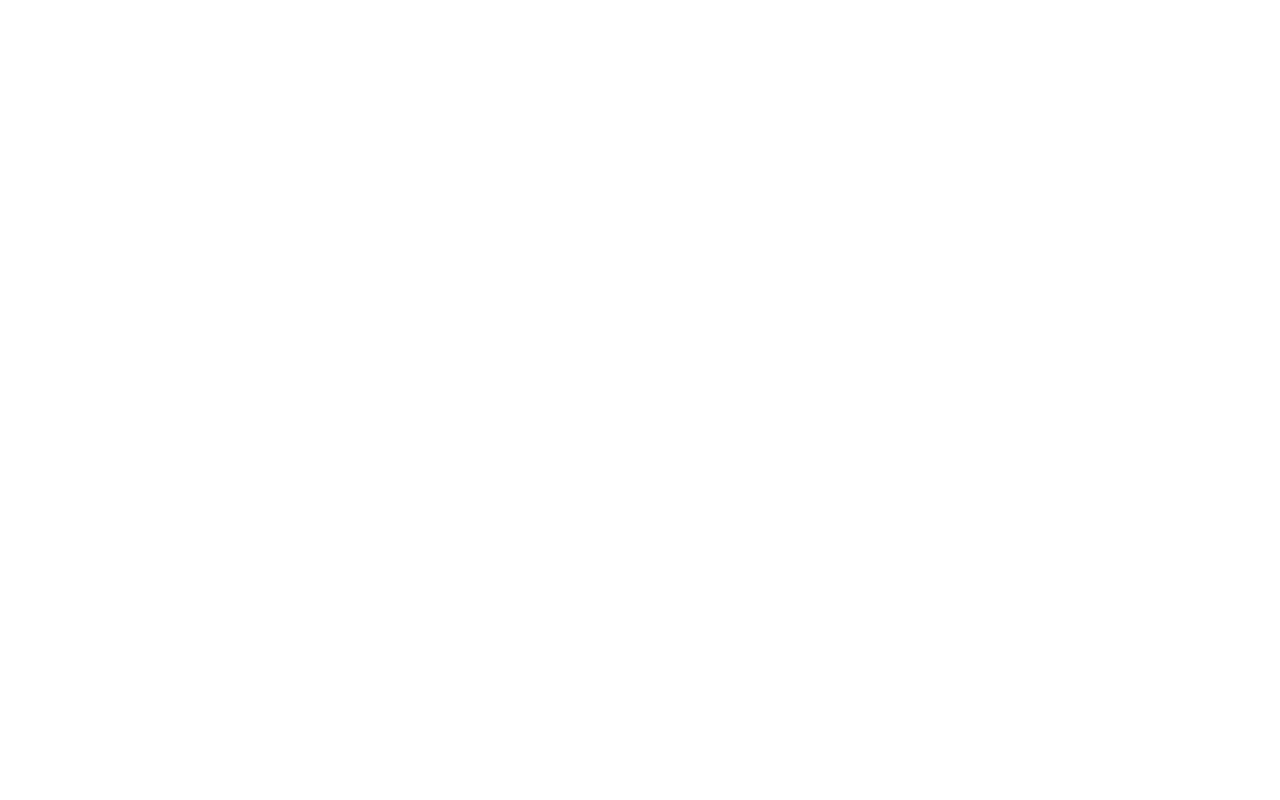
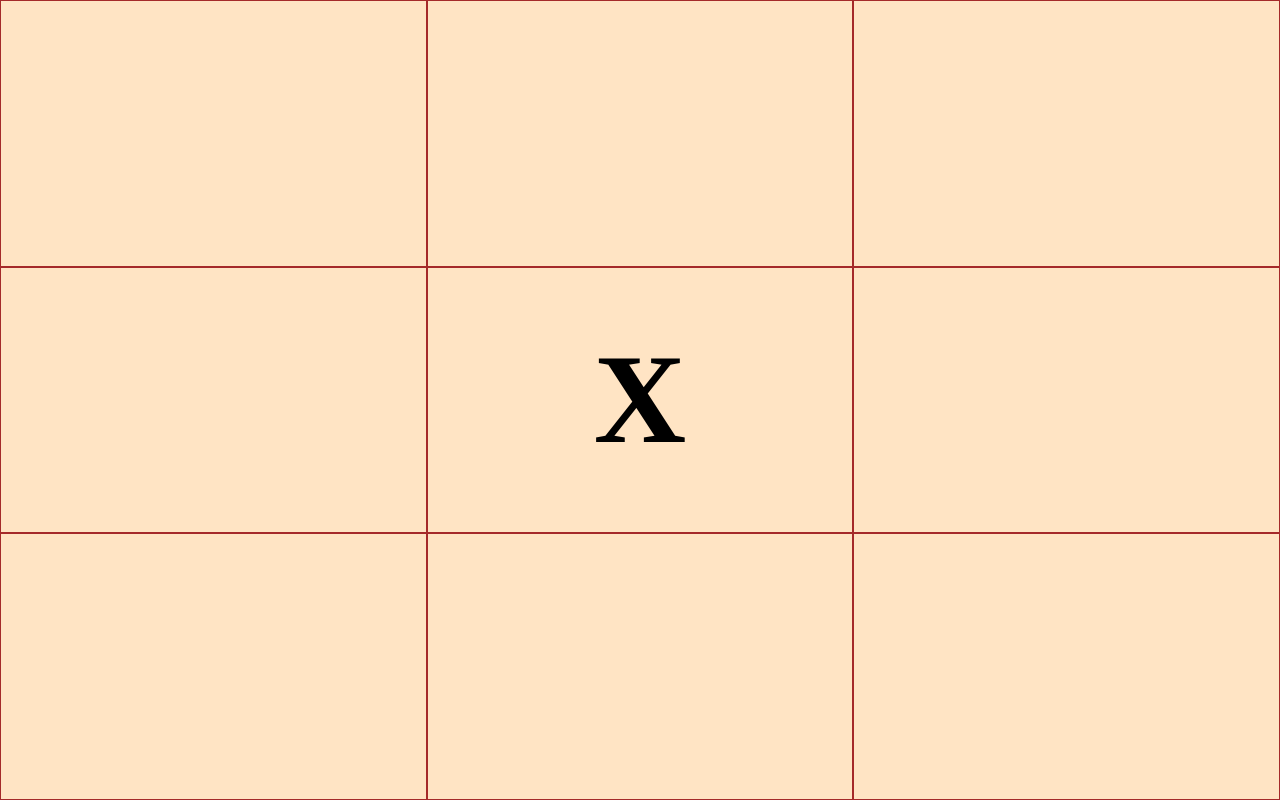
Before and after one commit to Zuxulius/odin-tictactoe, a plain HTML site: page index.html in a window 1280 px wide. Drawn offline with Linux system fonts and the light colour scheme.

Commit message:
basic html and functionality

```diff
--- a/engine.js
+++ b/engine.js
@@ -5,31 +5,45 @@
 
 // Controller object (module)
 
-const gameBoard = function() {
+const gameBoard = (function() {
     const board = [];
     // I think this just sets up the board
     for (let row = 0; row < 3; row++) {
         board[row] = []; // Create 3 arrays (ROWS)
         for (let column = 0; column < 3; column++) {
-            board[row].push("-"); // Create a column for each row and set it to empty
+            board[row].push(""); // Create a column for each row and set it to empty
         }
     }
     const drawBoard = function() {
-        console.log(board);
+        for (let row = 0; row < 3; row++) {
+            for (let column = 0; column < 3; column++) {
+                document.getElementById(`${row}${column}`).textContent = board[row][column]
+            }
+        }
     }
-    const getBoard = () => board;
-    return {drawBoard, getBoard};
-};
+
+    const makeMove = function(player, row, column) {
+        board[row][column] = player.symbol;
+        drawBoard();
+    }
+
+    // const getBoard = () => board;
+    return {makeMove, drawBoard};
+})();
 
 const player = function(symbol) {
     return {symbol}
 }
 
 const controller = (function() {
-    const activeBoard = gameBoard();
+    const player1 = player("X");
+    const player2 = player("O");
+
+    const playRound = function() {
+
+    }
+
+    return {player1, player2}
 })();
 
-// function cell() {
-//     let value = "-";
-//     return {value};
-// }
+gameBoard.makeMove(controller.player1, 1, 1);
--- a/index.html
+++ b/index.html
@@ -7,7 +7,35 @@
     <title>Document</title>
 </head>
 <body>
-
+    <div class="UI">
+        <div class="cell">
+            <h1 id="00"></h1>
+        </div>
+        <div class="cell">
+            <h1 id="01"></h1>
+        </div>
+        <div class="cell">
+            <h1 id="02"></h1>
+        </div>
+        <div class="cell">
+            <h1 id="10"></h1>
+        </div>
+        <div class="cell">
+            <h1 id="11"></h1>
+        </div>
+        <div class="cell">
+            <h1 id="12"></h1>
+        </div>
+        <div class="cell">
+            <h1 id="20"></h1>
+        </div>
+        <div class="cell">
+            <h1 id="21"></h1>
+        </div>
+        <div class="cell">
+            <h1 id="22"></h1>
+        </div>
+    </div>
 </body>
 <script src="engine.js"></script>
 </html>
--- a/style.css
+++ b/style.css
@@ -0,0 +1,29 @@
+
+body, html {
+    margin: 0;
+    padding: 0;
+    height: 100%;
+    width: 100%;
+}
+
+.UI {
+    display: grid;
+    grid-template-columns: repeat(3, 1fr);
+    grid-template-rows: repeat(3, 1fr);
+    width: 100vw;
+    height: 100vh;
+    background-color: bisque;
+}
+
+.cell {
+    border: solid 1px brown;
+    display: flex;
+    justify-content: center;
+    align-items: center;
+}
+
+h1 {
+    margin: 0;
+    padding: 0;
+    font-size: 8rem;
+}
```
